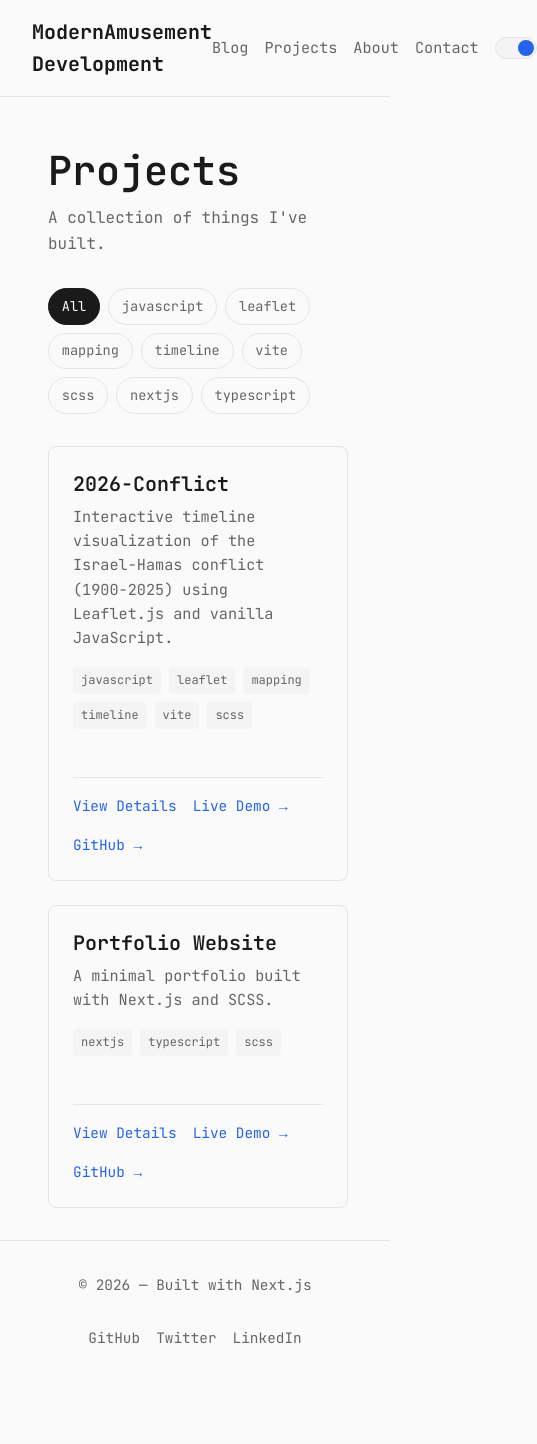
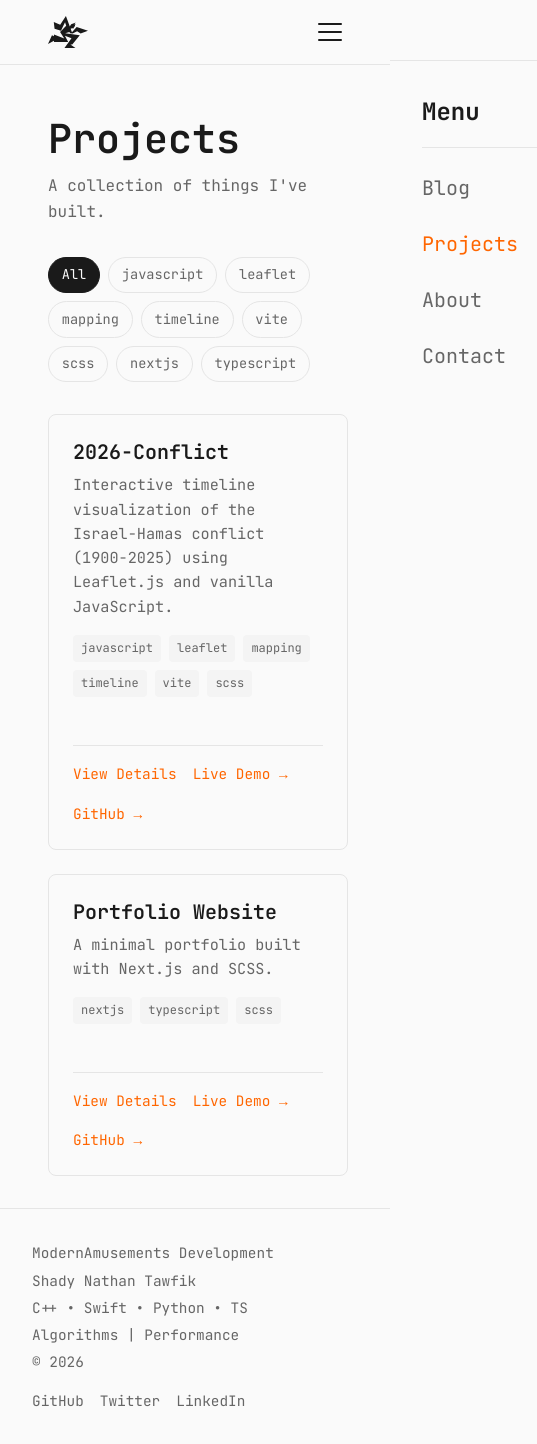
Before and after one commit to ModernAmusements/MA-Blog, a Next.js app: page /about/projects in a window 390 px wide. Shown: the whole page, 537 px wide, since content can reach past the window. Before the commit the page ends 1382 px from the top, so only its background shows below. Built offline with nearby package versions, Linux system fonts and the light colour scheme.

Commit message:
Add burger menu, neon orange theme, active nav states, and code cleanup

```diff
--- a/src/app/[lang]/layout.tsx
+++ b/src/app/[lang]/layout.tsx
@@ -129,7 +129,7 @@ export default async function RootLayout({
           <main style={{ maxWidth: '1400px', margin: '0 auto', padding: '2rem 3rem', minHeight: 'calc(100vh - 200px)' }}>
             {children}
           </main>
-          <Footer lang={lang} />
+          <Footer />
         </ThemeProvider>
       </body>
     </html>
--- a/src/components/Footer.module.scss
+++ b/src/components/Footer.module.scss
@@ -5,11 +5,21 @@
   border-top: 1px solid var(--border);
   display: flex;
   justify-content: space-between;
-  align-items: center;
   flex-wrap: wrap;
   gap: 1rem;
   color: var(--muted);
   font-size: 0.9rem;
+}
+
+.info {
+  display: flex;
+  flex-direction: column;
+  align-items: flex-start;
+  gap: 0.25rem;
+
+  p {
+    margin: 0;
+  }
 }
 
 .social {
@@ -25,10 +35,14 @@
   }
 }
 
-@media (max-width: 600px) {
+@media (max-width: 855px) {
   .footer {
     flex-direction: column;
-    text-align: center;
+    padding: 2rem;
+  }
+
+  .info {
+    align-items: flex-start;
   }
 }
 
--- a/src/components/Footer.tsx
+++ b/src/components/Footer.tsx
@@ -1,25 +1,21 @@
-import Link from 'next/link';
 import styles from './Footer.module.scss';
 
-interface FooterProps {
-  lang?: string;
-}
-
-export function Footer({ lang = 'en' }: FooterProps) {
-  const labels: Record<string, { builtWith: string; github: string; twitter: string; linkedin: string }> = {
-    en: { builtWith: 'Built with Next.js', github: 'GitHub', twitter: 'Twitter', linkedin: 'LinkedIn' },
-    de: { builtWith: 'Erstellt mit Next.js', github: 'GitHub', twitter: 'Twitter', linkedin: 'LinkedIn' },
-  };
-
-  const t = labels[lang] || labels.en;
+export function Footer() {
+  const currentYear = new Date().getFullYear();
 
   return (
     <footer className={styles.footer}>
-      <p>© {new Date().getFullYear()} — {t.builtWith}</p>
+      <div className={styles.info}>
+        <p>ModernAmusements Development</p>
+        <p>Shady Nathan Tawfik</p>
+        <p>C++ • Swift • Python • TS</p>
+        <p>Algorithms | Performance</p>
+        <p>© {currentYear}</p>
+      </div>
       <div className={styles.social}>
-        <a href="https://github.com" target="_blank" rel="noopener noreferrer">{t.github}</a>
-        <a href="https://twitter.com" target="_blank" rel="noopener noreferrer">{t.twitter}</a>
-        <a href="https://linkedin.com" target="_blank" rel="noopener noreferrer">{t.linkedin}</a>
+        <a href="https://github.com" target="_blank" rel="noopener noreferrer">GitHub</a>
+        <a href="https://twitter.com" target="_blank" rel="noopener noreferrer">Twitter</a>
+        <a href="https://linkedin.com" target="_blank" rel="noopener noreferrer">LinkedIn</a>
       </div>
     </footer>
   );
--- a/src/components/Header.module.scss
+++ b/src/components/Header.module.scss
@@ -17,12 +17,89 @@
 }
 
 .logo {
+  display: flex;
+  align-items: center;
+  gap: 0.75rem;
   font-weight: 700;
   font-size: 1.25rem;
   color: var(--foreground);
 }
 
+.logoSvg {
+  width: 32px;
+  height: auto;
+  flex-shrink: 0;
+}
+
+.logoText {
+  white-space: nowrap;
+}
+
+.logoMain {
+  font-weight: 700;
+}
+
+.logoSub {
+  font-weight: 400;
+  font-size: 0.5em;
+}
+
+@media (max-width: 855px) {
+  .logoText {
+    display: none;
+  }
+
+  .logoSvg {
+    width: 40px;
+  }
+}
+
+.hamburger {
+  display: none;
+  flex-direction: column;
+  justify-content: space-between;
+  width: 24px;
+  height: 18px;
+  background: none;
+  border: none;
+  cursor: pointer;
+  padding: 0;
+  z-index: 101;
+
+  &:focus {
+    outline: 2px solid var(--accent);
+    outline-offset: 2px;
+  }
+}
+
+.hamburgerLine {
+  display: block;
+  width: 100%;
+  height: 2px;
+  background: var(--foreground);
+  border-radius: 2px;
+  transition: transform 0.3s ease, opacity 0.3s ease;
+
+  &.open:nth-child(1) {
+    transform: translateY(8px) rotate(45deg);
+  }
+
+  &.open:nth-child(2) {
+    opacity: 0;
+  }
+
+  &.open:nth-child(3) {
+    transform: translateY(-8px) rotate(-45deg);
+  }
+}
+
 .links {
+  display: flex;
+  gap: 1.5rem;
+  align-items: center;
+}
+
+.navLinks {
   display: flex;
   gap: 1.5rem;
   align-items: center;
@@ -34,21 +111,125 @@
     &:hover {
       color: var(--foreground);
     }
+
+    &.active {
+      color: var(--accent);
+    }
   }
 }
 
-@media (max-width: 600px) {
+.active {
+  color: var(--accent);
+}
+
+.themeToggleDesktop {
+  display: block;
+}
+
+.mobileMenu {
+  display: none;
+}
+
+@media (min-width: 856px) {
+  .mobileMenu {
+    display: none;
+  }
+
+  .hamburger {
+    display: none;
+  }
+
+  .themeToggleDesktop {
+    display: block;
+  }
+
+  .navLinks {
+    display: flex;
+  }
+}
+
+@media (max-width: 855px) {
   .header {
     padding: 1rem;
   }
 
-  .nav {
-    padding: 0 1rem;
+  .navLinks {
+    display: none;
+  }
+
+  .themeToggleDesktop {
+    display: none;
+  }
+
+  .hamburger {
+    display: flex;
   }
 
   .links {
-    gap: 1rem;
-    font-size: 0.9rem;
+    display: flex;
+    flex-direction: column;
+    position: fixed;
+    top: 60px;
+    left: 0;
+    right: 0;
+    bottom: 0;
+    background: var(--background);
+    padding: 2rem;
+    gap: 0;
+    border-top: 1px solid var(--border);
+    transform: translateX(100%);
+    transition: transform 0.3s ease;
+    z-index: 100;
+  }
+
+  .mobileMenuOpen {
+    transform: translateX(0);
+  }
+
+  .mobileMenu {
+    display: block;
+    width: 100%;
+  }
+
+  .menuHeader {
+    display: flex;
+    justify-content: space-between;
+    align-items: center;
+    width: 100%;
+    padding-bottom: 1rem;
+    border-bottom: 1px solid var(--border);
+  }
+
+  .menuTitle {
+    font-size: 1.5rem;
+    font-weight: 700;
+    color: var(--foreground);
+  }
+
+  .menuItems {
+    display: flex;
+    flex-direction: column;
+    gap: 1.5rem;
+    width: 100%;
+    padding-top: 1.5rem;
+    align-items: flex-start;
+
+    a {
+      font-size: 1.25rem;
+      color: var(--muted);
+
+      &:hover {
+        color: var(--foreground);
+      }
+
+      &.active {
+        color: var(--accent);
+      }
+    }
+  }
+
+  .menuToggle {
+    display: block;
   }
 }
 
--- a/src/components/Header.tsx
+++ b/src/components/Header.tsx
@@ -1,31 +1,87 @@
+'use client';
+
 import Link from 'next/link';
+import { usePathname } from 'next/navigation';
 import styles from './Header.module.scss';
 import { ThemeToggle } from './ThemeToggle';
+import { useState, useCallback } from 'react';
 
 interface HeaderProps {
   lang?: string;
 }
 
+const navItems = [
+  { path: '/blog', key: 'blog' },
+  { path: '/projects', key: 'projects' },
+  { path: '/about', key: 'about' },
+  { path: '/contact', key: 'contact' },
+] as const;
+
 export function Header({ lang = 'en' }: HeaderProps) {
-  const labels: Record<string, { blog: string; projects: string; about: string; contact: string }> = {
-    en: { blog: 'Blog', projects: 'Projects', about: 'About', contact: 'Contact' },
-    de: { blog: 'Blog', projects: 'Projekte', about: 'Über mich', contact: 'Kontakt' },
+  const [menuOpen, setMenuOpen] = useState(false);
+  const pathname = usePathname();
+
+  const labels: Record<string, { blog: string; projects: string; about: string; contact: string; menu: string }> = {
+    en: { blog: 'Blog', projects: 'Projects', about: 'About', contact: 'Contact', menu: 'Menu' },
+    de: { blog: 'Blog', projects: 'Projekte', about: 'Über mich', contact: 'Kontakt', menu: 'Menü' },
   };
 
   const t = labels[lang] || labels.en;
 
+  const isActive = useCallback((path: string) => {
+    return pathname === `/${lang}${path}` || pathname === `/${lang}${path}/`;
+  }, [pathname, lang]);
+
+  const NavLink = ({ to, label }: { to: string; label: string }) => (
+    <Link href={to} className={isActive(to.replace(`/${lang}`, '')) ? styles.active : ''} onClick={() => setMenuOpen(false)}>
+      {label}
+    </Link>
+  );
+
   return (
     <header className={styles.header}>
       <nav className={styles.nav}>
-        <Link href={`/${lang}`} className={styles.logo}>
-          ModernAmusement Development
+        <Link href={`/${lang}`} className={styles.logo} onClick={() => setMenuOpen(false)}>
+          <svg className={styles.logoSvg} width="132" height="107" viewBox="0 0 132 107" fill="none" xmlns="http://www.w3.org/2000/svg">
+            <path d="M72.7846 56.5205L81.4453 57.4528L96.0084 50.1107L107.749 57.7582L132 48.3757L94.5972 36.3579L79.0335 53.7066L74.6923 41.997L81.1253 39.4422L82.2797 42.5266L89.4187 32.3724L88.7523 30.922L91.5294 25.3584L87.3638 28.0333L87.125 27.4121L91.2906 21.3134L85.6014 23.6545L76.5056 27.1029C76.5056 27.1029 73.6738 31.7871 71.9265 34.5377L59.1201 0L40.2582 28.9136L19.0865 19.6596L21.5889 42.2164L42.7606 48.2896L56.2335 21.0146L60.0829 32.1965L39.8419 53.0665L53.732 74.6115L19.6331 60.714V66.5621L13.0679 63.4617L0 92.7819L19.6321 82.034V85.9863L66.6263 85.6006L55.8484 64.9717L77.5968 73.4542L53.346 107H92.6093L73.94 94.083H80.1313L104.896 63.4126L56.6186 56.5205L70.8608 52.745L72.7855 56.5205H72.7846Z" fill="currentColor"/>
+          </svg>
+          <span className={styles.logoText}>
+            <span className={styles.logoMain}>ModernAmusement</span>
+            <span className={styles.logoSub}> Development</span>
+          </span>
         </Link>
-        <div className={styles.links}>
-          <Link href={`/${lang}/blog`}>{t.blog}</Link>
-          <Link href={`/${lang}/projects`}>{t.projects}</Link>
-          <Link href={`/${lang}/about`}>{t.about}</Link>
-          <Link href={`/${lang}/contact`}>{t.contact}</Link>
-          <ThemeToggle />
+        <button
+          className={styles.hamburger}
+          onClick={() => setMenuOpen(!menuOpen)}
+          aria-label="Toggle menu"
+          aria-expanded={menuOpen}
+        >
+          <span className={`${styles.hamburgerLine} ${menuOpen ? styles.open : ''}`} />
+          <span className={`${styles.hamburgerLine} ${menuOpen ? styles.open : ''}`} />
+          <span className={`${styles.hamburgerLine} ${menuOpen ? styles.open : ''}`} />
+        </button>
+        <div className={`${styles.links} ${menuOpen ? styles.mobileMenuOpen : ''}`}>
+          <div className={styles.navLinks}>
+            {navItems.map((item) => (
+              <NavLink key={item.path} to={`/${lang}${item.path}`} label={t[item.key as keyof typeof t]} />
+            ))}
+          </div>
+          <div className={styles.themeToggleDesktop}>
+            <ThemeToggle />
+          </div>
+          <div className={styles.mobileMenu}>
+            <div className={styles.menuHeader}>
+              <span className={styles.menuTitle}>{t.menu}</span>
+              <div className={styles.menuToggle}>
+                <ThemeToggle />
+              </div>
+            </div>
+            <nav className={styles.menuItems}>
+              {navItems.map((item) => (
+                <NavLink key={item.path} to={`/${lang}${item.path}`} label={t[item.key as keyof typeof t]} />
+              ))}
+            </nav>
+          </div>
         </div>
       </nav>
     </header>
--- a/src/styles/globals.scss
+++ b/src/styles/globals.scss
@@ -11,7 +11,7 @@ $code-bg: #f4f4f4;
     --foreground: #ededed;
     --muted: #888;
     --border: #262626;
-    --accent: #fb923c;
+    --accent: #ff6600;
     --code-bg: #171717;
   }
 }
@@ -21,7 +21,7 @@ $code-bg: #f4f4f4;
   --foreground: #1a1a1a;
   --muted: #666;
   --border: #e5e5e5;
-  --accent: #2563eb;
+  --accent: #ff6600;
   --code-bg: #f4f4f4;
 }
 
@@ -30,7 +30,7 @@ $code-bg: #f4f4f4;
   --foreground: #ededed;
   --muted: #888;
   --border: #262626;
-  --accent: #fb923c;
+  --accent: #ff6600;
   --code-bg: #171717;
 }
 
```
